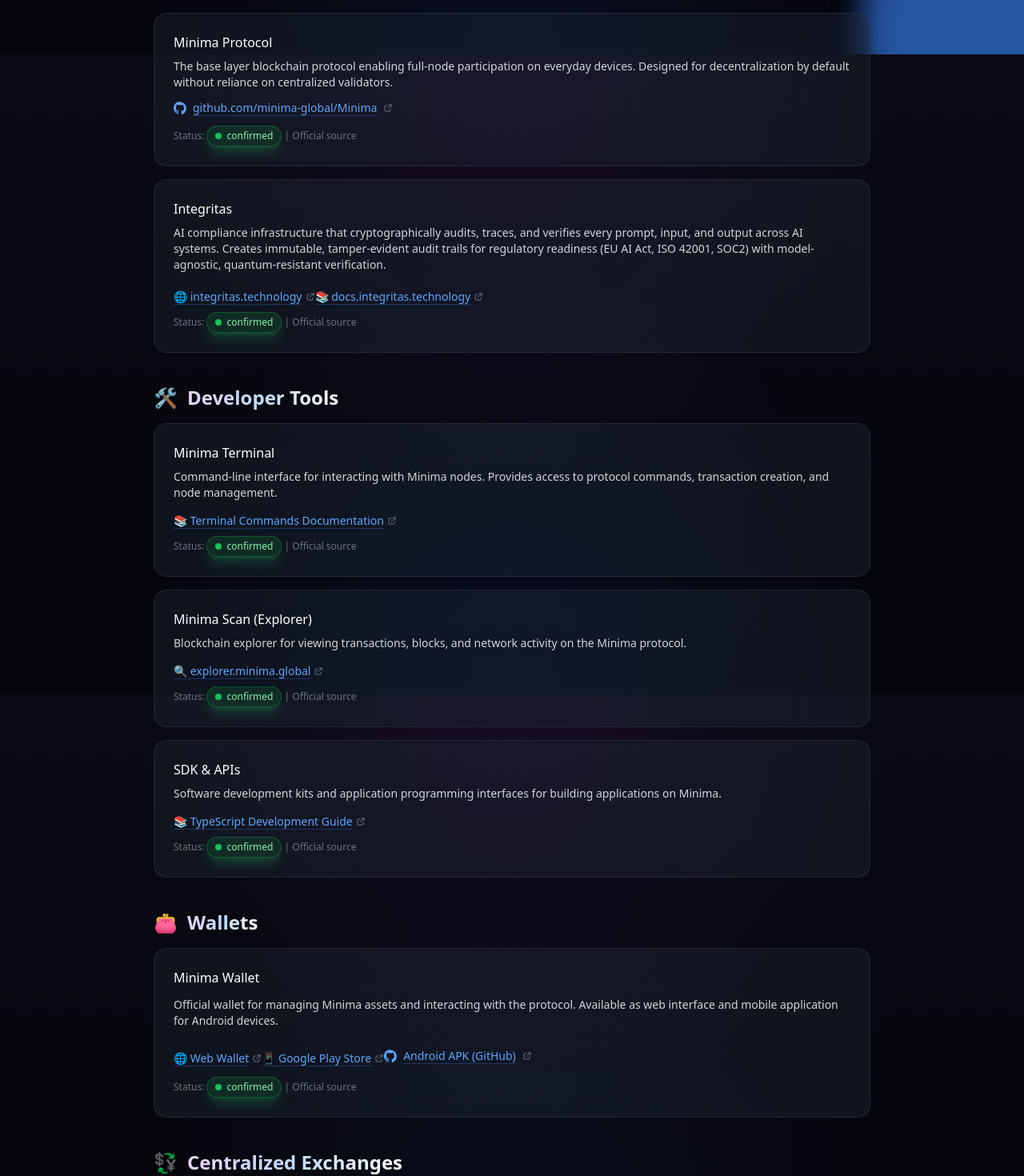
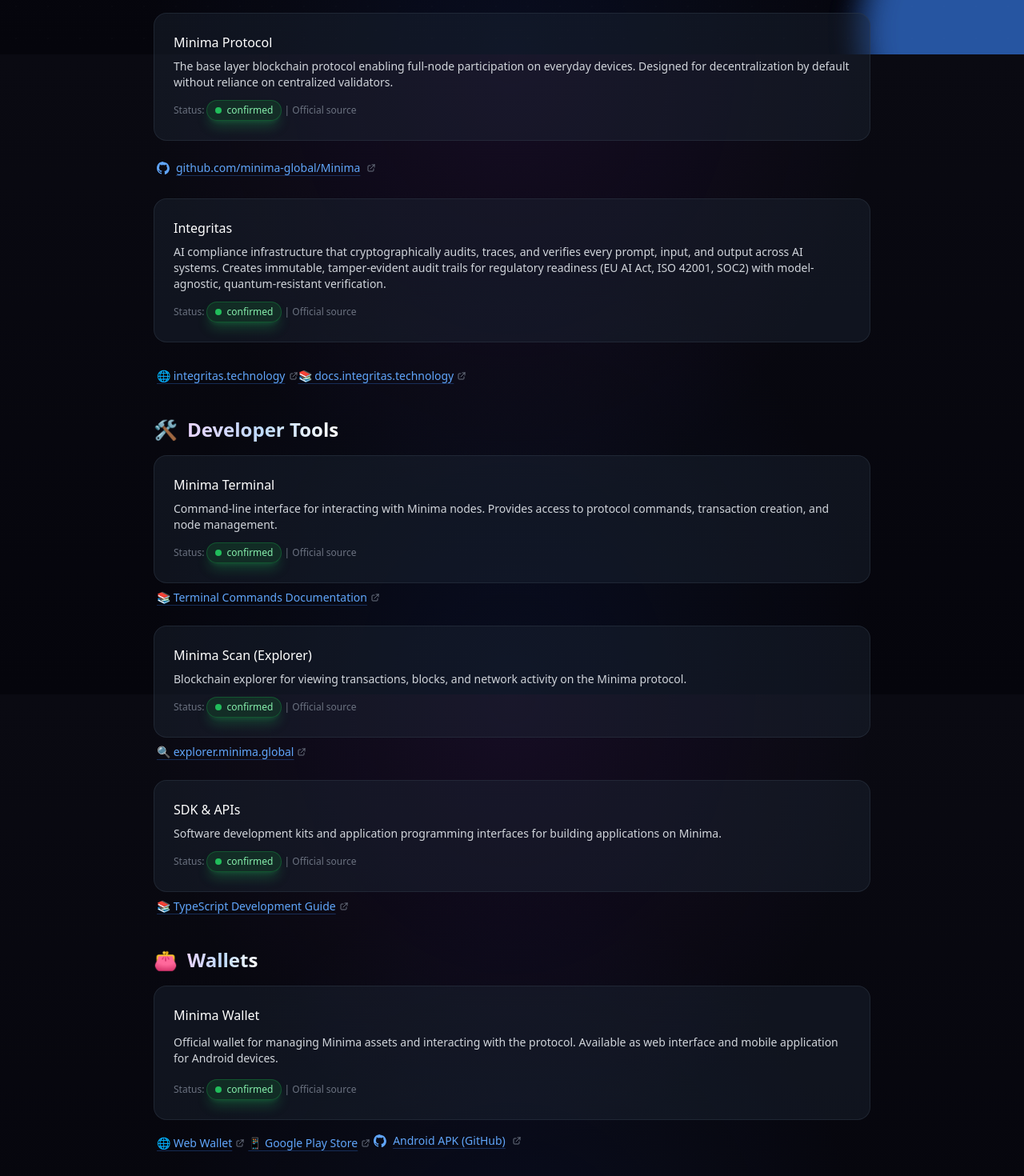
Before and after one commit to KuA1bo/minimaverse-site, a Next.js app: page /ecosystem in a window 1280 px wide. Shown: the part 732-2202 px from the top of the page at 80% size. Built offline with nearby package versions, Linux system fonts and the light colour scheme.

Commit message:
style: ecosystem - move links outside cards, fix GitHub/APK spacing

```diff
--- a/src/app/ecosystem/page.tsx
+++ b/src/app/ecosystem/page.tsx
@@ -1,6 +1,6 @@
 // src/app/ecosystem/page.tsx
 // Ecosystem page - verified projects and integrations in the Minima ecosystem
-// Updated: Wallets block mobile layout, GitHub icons for GitHub links
+// Updated: Links moved outside cards, spacing fixes for GitHub/APK links
 // Note: All comments in English only
 // Content: 1:1 unchanged
 
@@ -122,7 +122,7 @@
         </div>
       </header>
 
-      {/* Primary Sources Box - UNCHANGED (no icons added as requested) */}
+      {/* Primary Sources Box - UNCHANGED (as requested) */}
       <div className="relative bg-gray-800/40 border border-gray-700/40 rounded-2xl p-4 sm:p-6 mb-8
                       transition-all duration-300 hover:border-purple-500/50 hover:shadow-2xl hover:shadow-purple-500/15
                       opacity-0 animate-fade-in-up delay-150 group overflow-hidden">
@@ -133,7 +133,6 @@
             <span className="text-2xl">📚</span> Primary Sources
           </h3>
           <ul className="space-y-2 sm:space-y-3 text-sm">
-            {/* Item 1 - Vertical on mobile, horizontal on tablet+ */}
             <li className="flex flex-col sm:flex-row sm:items-center gap-1 sm:gap-2">
               <span className="text-gray-400 max-[400px]:hidden">•</span>
               <ExternalLink
@@ -145,7 +144,6 @@
               <span className="text-gray-500 max-[400px]:hidden">—</span>
               <span className="text-gray-500 text-xs sm:text-sm">Official GitHub</span>
             </li>
-            {/* Item 2 */}
             <li className="flex flex-col sm:flex-row sm:items-center gap-1 sm:gap-2">
               <span className="text-gray-400 max-[400px]:hidden">•</span>
               <ExternalLink
@@ -157,7 +155,6 @@
               <span className="text-gray-500 max-[400px]:hidden">—</span>
               <span className="text-gray-500 text-xs sm:text-sm">Documentation</span>
             </li>
-            {/* Item 3 */}
             <li className="flex flex-col sm:flex-row sm:items-center gap-1 sm:gap-2">
               <span className="text-gray-400 max-[400px]:hidden">•</span>
               <ExternalLink
@@ -208,8 +205,8 @@
             <span className="bg-gradient-to-r from-purple-200 via-blue-200 to-white bg-clip-text text-transparent">Core Infrastructure</span>
           </h2>
 
-          <div className="space-y-4">
-            {/* Minima Protocol - GitHub SVG icon */}
+          <div className="space-y-6">
+            {/* Minima Protocol - Card */}
             <div className="relative bg-gray-800/40 border border-gray-700/40 rounded-2xl p-4 sm:p-6
                             transition-all duration-300 hover:border-purple-500/50 hover:shadow-2xl hover:shadow-purple-500/15 group overflow-hidden hover:-translate-y-1">
               <div className="absolute inset-0 bg-gradient-to-br from-purple-500/5 to-blue-500/5 opacity-0 group-hover:opacity-100 transition-opacity duration-300" />
@@ -219,21 +216,22 @@
                 devices. Designed for decentralization by default without reliance on centralized
                 validators.
               </p>
+              <p className="text-gray-500 text-xs relative">
+                Status: <StatusBadge status="confirmed" reducedGlow={true} /> | Official source
+              </p>
+            </div>
+            {/* Link outside card */}
             <ExternalLink
               href="https://github.com/minima-global/Minima"
-                className="text-blue-400 hover:text-purple-400 underline decoration-blue-500/30 hover:decoration-purple-500/60 underline-offset-4 transition-all duration-300 text-sm inline-flex items-center gap-2 relative"
+              className="text-blue-400 hover:text-purple-400 underline decoration-blue-500/30 hover:decoration-purple-500/60 underline-offset-4 transition-all duration-300 text-sm inline-flex items-center gap-2 ml-1"
             >
               <svg className="w-4 h-4" fill="currentColor" viewBox="0 0 24 24">
                 <path d="M12 0C5.37 0 0 5.37 0 12c0 5.31 3.435 9.795 8.205 11.385.6.105.825-.255.825-.57 0-.285-.015-1.23-.015-2.235-3.015.555-3.795-.735-4.035-1.41-.135-.345-.72-1.41-1.23-1.695-.42-.225-1.02-.78-.015-.795.945-.015 1.62.87 1.845 1.23 1.08 1.815 2.805 1.305 3.495.99.105-.78.42-1.305.765-1.605-2.67-.3-5.46-1.335-5.46-6.26 0-1.38.48-2.37 1.26-3.225-.255-.315-.54-1.02-.12-2.13 0 0 1.005-.322 3.301 1.23.957-.266 1.983-.399 3.003-.404 1.02.005 2.047.138 3.006.404 2.291-1.552 3.297-1.23 3.297-1.23.653 1.653.242 2.874.118 3.176.77.84 1.235 1.911 1.235 3.221 0 4.609-2.807 5.624-5.479 5.921.43.372.823 1.102.823 2.222v3.293c0 .319.192.694.801.576 4.765-1.589 8.199-6.086 8.199-11.386 0-6.627-5.373-12-12-12z"/>
               </svg>
               github.com/minima-global/Minima
             </ExternalLink>
-              <p className="text-gray-500 text-xs mt-2 relative">
-                Status: <StatusBadge status="confirmed" reducedGlow={true} /> | Official source
-              </p>
-            </div>
 
-            {/* Integritas - with icons */}
+            {/* Integritas - Card */}
             <div className="relative bg-gray-800/40 border border-gray-700/40 rounded-2xl p-4 sm:p-6
                             transition-all duration-300 hover:border-purple-500/50 hover:shadow-2xl hover:shadow-purple-500/15 group overflow-hidden hover:-translate-y-1">
               <div className="absolute inset-0 bg-gradient-to-br from-purple-500/5 to-blue-500/5 opacity-0 group-hover:opacity-100 transition-opacity duration-300" />
@@ -244,7 +242,12 @@
                 trails for regulatory readiness (EU AI Act, ISO 42001, SOC2) with model-agnostic,
                 quantum-resistant verification.
               </p>
-              <div className="space-y-2 relative">
+              <p className="text-gray-500 text-xs relative">
+                Status: <StatusBadge status="confirmed" reducedGlow={true} /> | Official source
+              </p>
+            </div>
+            {/* Links outside card - spacing fixed */}
+            <div className="space-y-2 ml-1">
               <ExternalLink
                 href="https://integritas.technology/"
                 className="text-blue-400 hover:text-purple-400 underline decoration-blue-500/30 hover:decoration-purple-500/60 underline-offset-4 transition-all duration-300 text-sm block"
@@ -258,10 +261,6 @@
                 📚 docs.integritas.technology
               </ExternalLink>
             </div>
-              <p className="text-gray-500 text-xs mt-2 relative">
-                Status: <StatusBadge status="confirmed" reducedGlow={true} /> | Official source
-              </p>
-            </div>
           </div>
         </section>
 
@@ -272,7 +271,7 @@
             <span className="bg-gradient-to-r from-purple-200 via-blue-200 to-white bg-clip-text text-transparent">Developer Tools</span>
           </h2>
 
-          <div className="space-y-4">
+          <div className="space-y-6">
             {[
               {
                 title: 'Minima Terminal',
@@ -290,32 +289,37 @@
                 link: { href: 'https://docs.minima.global/docs/development/using-typescript', text: '📚 TypeScript Development Guide' }
               },
             ].map((item, index) => (
-              <div key={index} className="relative bg-gray-800/40 border border-gray-700/40 rounded-2xl p-4 sm:p-6
+              <div key={index} className="space-y-2">
+                {/* Card */}
+                <div className="relative bg-gray-800/40 border border-gray-700/40 rounded-2xl p-4 sm:p-6
                                 transition-all duration-300 hover:border-purple-500/50 hover:shadow-2xl hover:shadow-purple-500/15 group overflow-hidden hover:-translate-y-1">
                   <div className="absolute top-0 left-0 w-px h-full bg-gradient-to-b from-purple-500 to-blue-500 transform scale-y-0 group-hover:scale-y-100 transition-transform duration-300 origin-top" />
                   <h3 className="text-white font-medium mb-2 relative">{item.title}</h3>
                   <p className="text-gray-300 text-sm mb-3 relative">{item.text}</p>
+                  <p className="text-gray-500 text-xs relative">
+                    Status: <StatusBadge status="confirmed" reducedGlow={true} /> | Official source
+                  </p>
+                </div>
+                {/* Link outside card */}
                 <ExternalLink
                   href={item.link.href}
-                  className="text-blue-400 hover:text-purple-400 underline decoration-blue-500/30 hover:decoration-purple-500/60 underline-offset-4 transition-all duration-300 text-sm relative"
+                  className="text-blue-400 hover:text-purple-400 underline decoration-blue-500/30 hover:decoration-purple-500/60 underline-offset-4 transition-all duration-300 text-sm ml-1"
                 >
                   {item.link.text}
                 </ExternalLink>
-                <p className="text-gray-500 text-xs mt-2 relative">
-                  Status: <StatusBadge status="confirmed" reducedGlow={true} /> | Official source
-                </p>
               </div>
             ))}
           </div>
         </section>
 
-        {/* Wallets - Updated: vertical links on mobile, GitHub SVG icon for APK link */}
+        {/* Wallets */}
         <section className="mb-10 opacity-0 animate-fade-in-up delay-150">
           <h2 className="text-2xl font-bold mb-4 flex items-center gap-3">
             <span className="text-2xl">👛</span>
             <span className="bg-gradient-to-r from-purple-200 via-blue-200 to-white bg-clip-text text-transparent">Wallets</span>
           </h2>
 
+          {/* Card */}
           <div className="relative bg-gray-800/40 border border-gray-700/40 rounded-2xl p-4 sm:p-6
                           transition-all duration-300 hover:border-purple-500/50 hover:shadow-2xl hover:shadow-purple-500/15 group overflow-hidden">
             <div className="absolute inset-0 bg-gradient-to-br from-purple-500/5 to-blue-500/5 opacity-0 group-hover:opacity-100 transition-opacity duration-300" />
@@ -325,32 +329,33 @@
               Official wallet for managing Minima assets and interacting with the protocol.
               Available as web interface and mobile application for Android devices.
             </p>
-            <div className="space-y-2 relative">
+            <p className="text-gray-500 text-xs relative">
+              Status: <StatusBadge status="confirmed" reducedGlow={true} /> | Official source
+            </p>
+          </div>
+          {/* Links outside card - spacing fixed for GitHub/APK */}
+          <div className="space-y-2 mt-2">
             <ExternalLink
               href="https://wallet.minima.global"
-                className="text-blue-400 hover:text-purple-400 underline decoration-blue-500/30 hover:decoration-purple-500/60 underline-offset-4 transition-all duration-300 text-sm block"
+              className="text-blue-400 hover:text-purple-400 underline decoration-blue-500/30 hover:decoration-purple-500/60 underline-offset-4 transition-all duration-300 text-sm block ml-1"
             >
               🌐 Web Wallet
             </ExternalLink>
             <ExternalLink
               href="https://play.google.com/store/search?q=minima&c=apps&hl=en"
-                className="text-blue-400 hover:text-purple-400 underline decoration-blue-500/30 hover:decoration-purple-500/60 underline-offset-4 transition-all duration-300 text-sm block"
+              className="text-blue-400 hover:text-purple-400 underline decoration-blue-500/30 hover:decoration-purple-500/60 underline-offset-4 transition-all duration-300 text-sm block ml-1"
             >
               📱 Google Play Store
             </ExternalLink>
             <ExternalLink
               href="https://github.com/minima-global/Minima/tree/master/jar"
-                className="text-blue-400 hover:text-purple-400 underline decoration-blue-500/30 hover:decoration-purple-500/60 underline-offset-4 transition-all duration-300 text-sm inline-flex items-center gap-2 block"
+              className="text-blue-400 hover:text-purple-400 underline decoration-blue-500/30 hover:decoration-purple-500/60 underline-offset-4 transition-all duration-300 text-sm inline-flex items-center gap-2 ml-1"
             >
               <svg className="w-4 h-4" fill="currentColor" viewBox="0 0 24 24">
                 <path d="M12 0C5.37 0 0 5.37 0 12c0 5.31 3.435 9.795 8.205 11.385.6.105.825-.255.825-.57 0-.285-.015-1.23-.015-2.235-3.015.555-3.795-.735-4.035-1.41-.135-.345-.72-1.41-1.23-1.695-.42-.225-1.02-.78-.015-.795.945-.015 1.62.87 1.845 1.23 1.08 1.815 2.805 1.305 3.495.99.105-.78.42-1.305.765-1.605-2.67-.3-5.46-1.335-5.46-6.26 0-1.38.48-2.37 1.26-3.225-.255-.315-.54-1.02-.12-2.13 0 0 1.005-.322 3.301 1.23.957-.266 1.983-.399 3.003-.404 1.02.005 2.047.138 3.006.404 2.291-1.552 3.297-1.23 3.297-1.23.653 1.653.242 2.874.118 3.176.77.84 1.235 1.911 1.235 3.221 0 4.609-2.807 5.624-5.479 5.921.43.372.823 1.102.823 2.222v3.293c0 .319.192.694.801.576 4.765-1.589 8.199-6.086 8.199-11.386 0-6.627-5.373-12-12-12z"/>
               </svg>
               Android APK (GitHub)
             </ExternalLink>
-            </div>
-            <p className="text-gray-500 text-xs mt-3 relative">
-              Status: <StatusBadge status="confirmed" reducedGlow={true} /> | Official source
-            </p>
           </div>
         </section>
 
@@ -361,20 +366,24 @@
             <span className="bg-gradient-to-r from-purple-200 via-blue-200 to-white bg-clip-text text-transparent">Centralized Exchanges</span>
           </h2>
 
-          <div className="space-y-4">
+          <div className="space-y-6">
             {[
               { title: 'MEXC', pair: 'Trading pair: MINIMA/USDT', link: { href: 'https://www.mexc.com/exchange/MINIMA_USDT', text: '💱 Trade on MEXC' } },
               { title: 'BitMart', pair: 'Trading pair: MINIMA/USDT', link: { href: 'https://www.bitmart.com/trade/MINIMA_USDT?type=spot', text: '💱 Trade on BitMart' } },
               { title: 'XT.com', pair: 'Trading pair: MINIMA/USDT', link: { href: 'https://www.xt.com/en/trade/minima_usdt', text: '💱 Trade on XT.com' } },
             ].map((exchange, index) => (
-              <div key={index} className="relative bg-gray-800/40 border border-gray-700/40 rounded-2xl p-4 sm:p-6
+              <div key={index} className="space-y-2">
+                {/* Card */}
+                <div className="relative bg-gray-800/40 border border-gray-700/40 rounded-2xl p-4 sm:p-6
                                 transition-all duration-300 hover:border-purple-500/50 hover:shadow-2xl hover:shadow-purple-500/15 group overflow-hidden hover:-translate-y-1">
                   <div className="absolute top-0 left-0 w-px h-full bg-gradient-to-b from-purple-500 to-blue-500 transform scale-y-0 group-hover:scale-y-100 transition-transform duration-300 origin-top" />
                   <h3 className="text-white font-medium mb-2 relative">{exchange.title}</h3>
                   <p className="text-gray-300 text-sm mb-2 relative">{exchange.pair}</p>
+                </div>
+                {/* Link outside card */}
                 <ExternalLink
                   href={exchange.link.href}
-                  className="text-blue-400 hover:text-purple-400 underline decoration-blue-500/30 hover:decoration-purple-500/60 underline-offset-4 transition-all duration-300 text-sm relative"
+                  className="text-blue-400 hover:text-purple-400 underline decoration-blue-500/30 hover:decoration-purple-500/60 underline-offset-4 transition-all duration-300 text-sm ml-1"
                 >
                   {exchange.link.text}
                 </ExternalLink>
```
Lines whose indentation alone changed are shown as unchanged.
